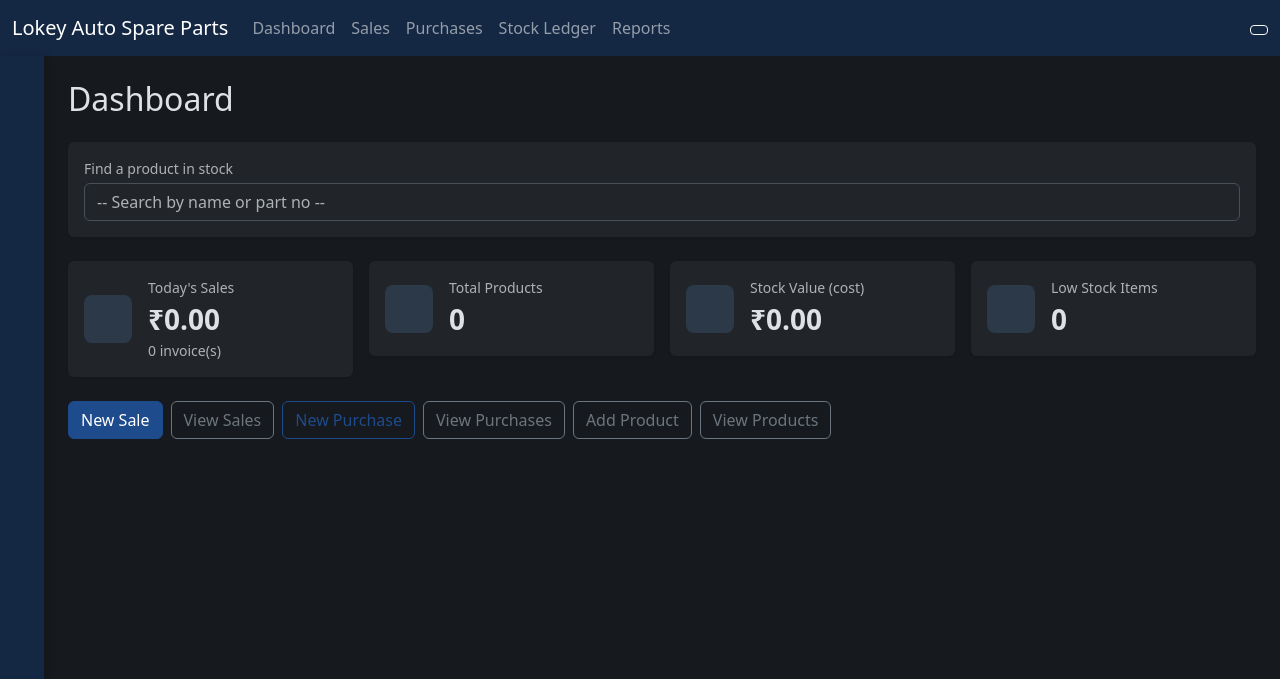
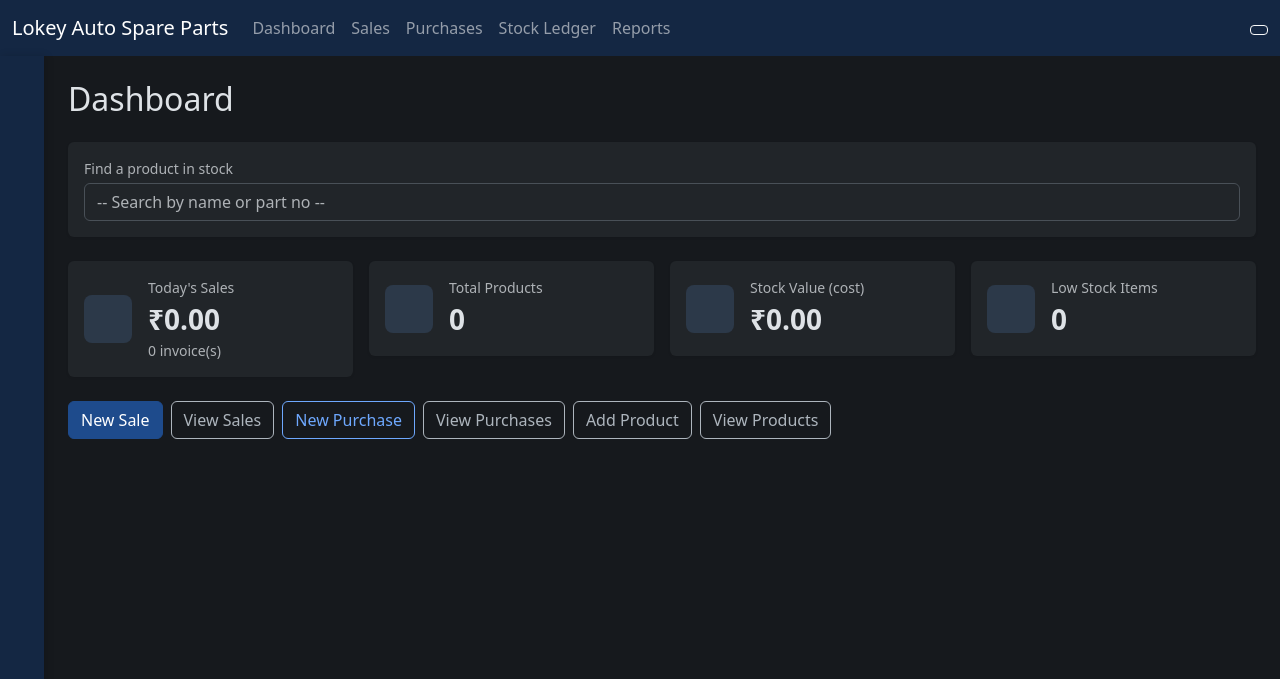
Before and after one commit to partha37/MotoSparePartsERP, a Flask app: page / in a window 1280 px wide. Shown: the top 679 px of the page. Run offline with Flask 3, Linux system fonts and the light colour scheme; the visitor is signed in with stand-in values (Sample User, id 1); data that the repository does not hold is empty; some libraries are stand-ins or nearby versions.

Commit message:
Fix dark-mode contrast on chart chrome and outline buttons
Chart.js defaults (mid-gray text/gridlines) and Bootstrap's stock
outline-primary/secondary colors were tuned for a white background and
read poorly (~3-3.4:1 contrast) on this app's near-black dark theme.
New chart-theme.js sets Chart.defaults.color/borderColor from the page's
data-bs-theme before any chart is constructed; outline buttons now use
the existing --link-color / a new --outline-secondary-color token
instead of raw --brand / Bootstrap's stock gray for their resting state.

```diff
--- a/static/css/style.css
+++ b/static/css/style.css
@@ -18,6 +18,12 @@
   --stat-icon-color: var(--brand);
   --stat-icon-bg-accent: var(--accent-light);
   --stat-icon-color-accent: var(--accent-dark);
+  /* Neutral gray for "secondary" actions (row Edit, form Cancel, etc.) —
+     needs its own dark-mode variant same as --link-color, since Bootstrap's
+     stock $secondary (#6c757d) reads fine on white but is low-contrast
+     (~3.4:1, under the 4.5:1 text minimum) on this app's near-black dark
+     page background. */
+  --outline-secondary-color: #495057;
 }
 
 /* Dark mode is the default look (see base.html, <html data-bs-theme="dark">).
@@ -32,6 +38,7 @@
   --stat-icon-color: #9dc4ff;
   --stat-icon-bg-accent: rgba(255, 176, 102, 0.18);
   --stat-icon-color-accent: #ffc98c;
+  --outline-secondary-color: #adb5bd;
 }
 
 body {
@@ -92,13 +99,31 @@ a:hover {
 }
 
 .btn-outline-primary {
-  --bs-btn-color: var(--brand);
-  --bs-btn-border-color: var(--brand);
+  /* Resting text/border use --link-color (not raw --brand) for the same
+     reason links do — plain navy is too dark to read on this app's
+     near-black dark background. The filled hover/active state still uses
+     solid --brand, since white-on-navy reads fine on either theme. */
+  --bs-btn-color: var(--link-color);
+  --bs-btn-border-color: var(--link-color);
   --bs-btn-hover-bg: var(--brand);
   --bs-btn-hover-border-color: var(--brand);
   --bs-btn-active-bg: var(--brand);
   --bs-btn-active-border-color: var(--brand);
   --bs-btn-focus-shadow-rgb: var(--brand-rgb);
+}
+
+.btn-outline-secondary {
+  /* Same dark-mode-legibility fix as .btn-outline-primary above, via the
+     theme-aware --outline-secondary-color token instead of Bootstrap's
+     stock $secondary gray. Covers per-row Edit/View actions and form
+     Cancel buttons app-wide. */
+  --bs-btn-color: var(--outline-secondary-color);
+  --bs-btn-border-color: var(--outline-secondary-color);
+  --bs-btn-hover-color: #fff;
+  --bs-btn-hover-bg: var(--outline-secondary-color);
+  --bs-btn-hover-border-color: var(--outline-secondary-color);
+  --bs-btn-active-bg: var(--outline-secondary-color);
+  --bs-btn-active-border-color: var(--outline-secondary-color);
 }
 
 .text-primary {
--- a/templates/reports/contact_detail.html
+++ b/templates/reports/contact_detail.html
@@ -162,6 +162,7 @@
 <a href="{{ url_for('reports.customer_wise' if kind == 'customer' else 'reports.mechanic_wise') }}" class="btn btn-outline-secondary mt-1">{{ icon('arrow-left') }}Back to {{ 'Customer-wise Purchases' if kind == 'customer' else 'Mechanic-wise Sales' }}</a>
 
 <script src="{{ url_for('static', filename='vendor/chartjs/chart.umd.min.js') }}"></script>
+<script src="{{ url_for('static', filename='js/chart-theme.js') }}"></script>
 <script>
 (function () {
   document.querySelectorAll('.report-section').forEach(function (section) {
--- a/templates/reports/customer_wise.html
+++ b/templates/reports/customer_wise.html
@@ -37,6 +37,7 @@
 <a href="{{ url_for('reports.index') }}" class="btn btn-outline-secondary mt-3">{{ icon('arrow-left') }}Back to Reports</a>
 
 <script src="{{ url_for('static', filename='vendor/chartjs/chart.umd.min.js') }}"></script>
+<script src="{{ url_for('static', filename='js/chart-theme.js') }}"></script>
 <script>
 (function () {
   const section = document.querySelector('.report-section');
--- a/templates/reports/mechanic_wise.html
+++ b/templates/reports/mechanic_wise.html
@@ -37,6 +37,7 @@
 <a href="{{ url_for('reports.index') }}" class="btn btn-outline-secondary mt-3">{{ icon('arrow-left') }}Back to Reports</a>
 
 <script src="{{ url_for('static', filename='vendor/chartjs/chart.umd.min.js') }}"></script>
+<script src="{{ url_for('static', filename='js/chart-theme.js') }}"></script>
 <script>
 (function () {
   const section = document.querySelector('.report-section');
```
Also changed, not shown: static/js/chart-theme.js (added, +15 -0 lines), .claude/skills/ui-visual-conventions/SKILL.md.
